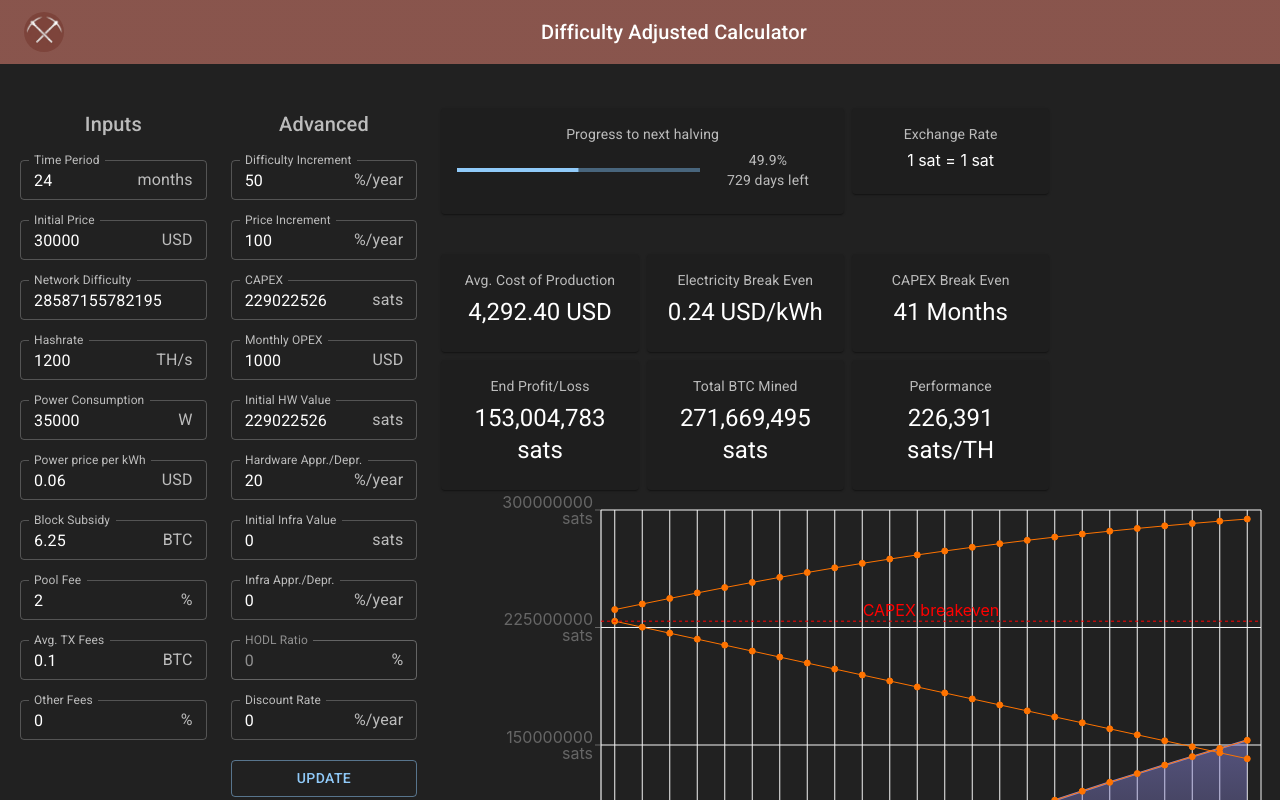
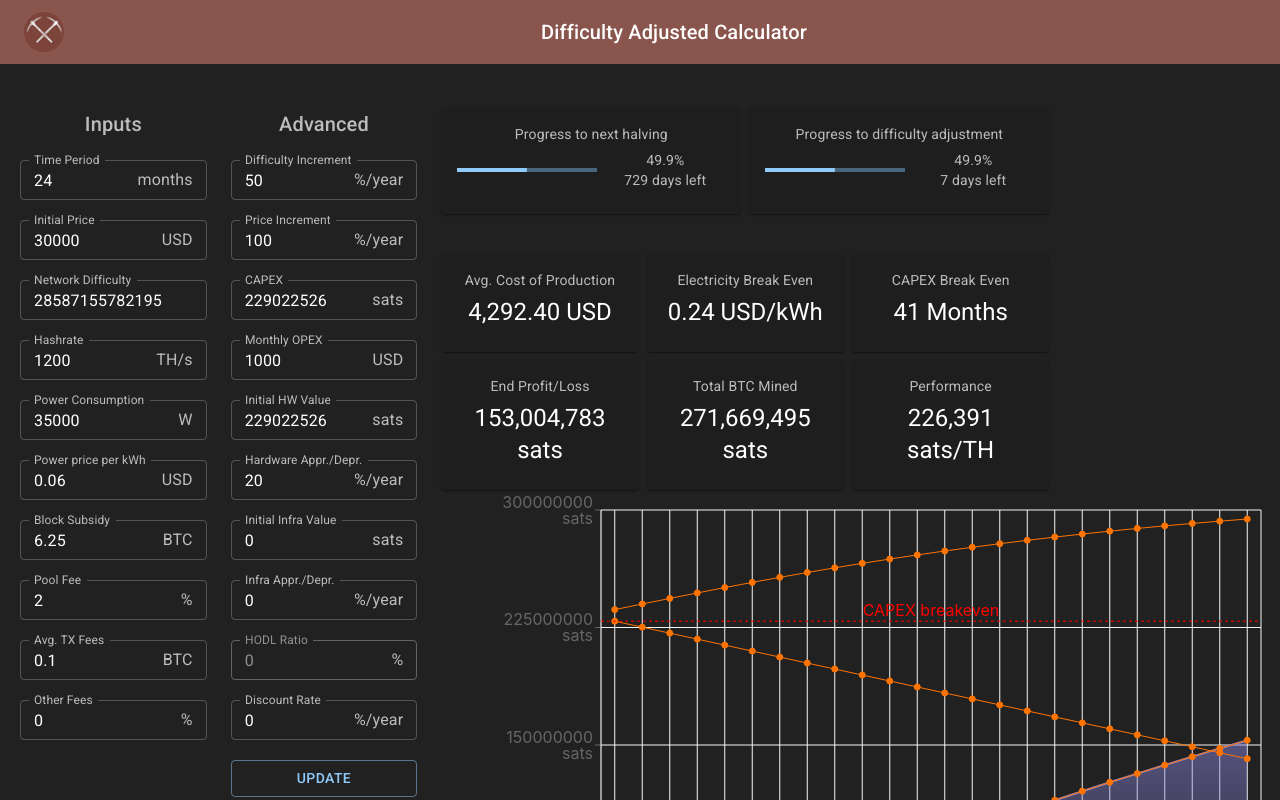
Before and after one commit to Red-Dirt-Mining/calculator, a React (Create React App) app: page / in a window 1280 px wide. Shown: the top 800 px of the page. Built offline with nearby package versions, Linux system fonts and the light colour scheme.

Commit message:
Add difficulty adjustment to FOMO

```diff
--- a/src/components/basicFomo.js
+++ b/src/components/basicFomo.js
@@ -22,7 +22,7 @@ export const BasicFomo = () => {
 
   return (
     <Grid container spacing={1} style={{ paddingBottom: "5vh" }}>
-      <Grid item xs={8}>
+      <Grid item xs={6}>
         <Card>
           <CardContent>
             <Typography sx={{ fontSize: 14 }} color="text.secondary" gutterBottom>
@@ -32,15 +32,13 @@ export const BasicFomo = () => {
           </CardContent>
         </Card>
       </Grid>
-      <Grid item xs={4}>
+      <Grid item xs={6}>
         <Card>
           <CardContent>
             <Typography sx={{ fontSize: 14 }} color="text.secondary" gutterBottom>
-              Exchange Rate
+              Progress to difficulty adjustment
             </Typography>
-            <Typography variant="h7" component="div">
-              1 sat = 1 sat
-            </Typography>
+            <LinearProgressWithLabel value={49.9} countdown={7} />
           </CardContent>
         </Card>
       </Grid>
```
